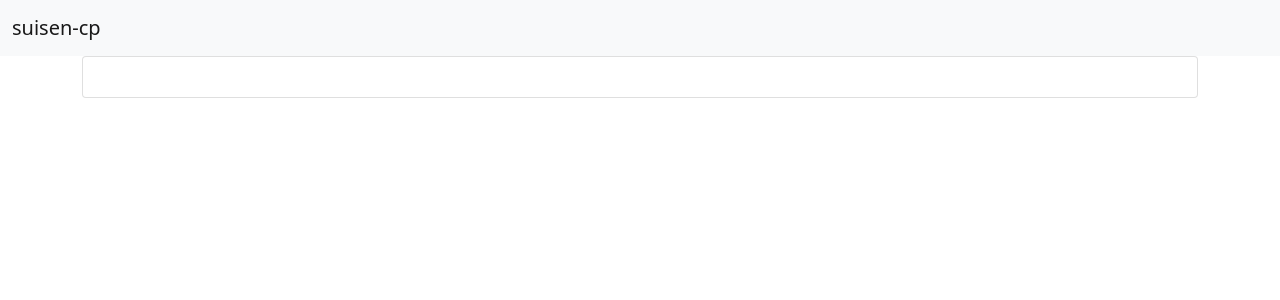
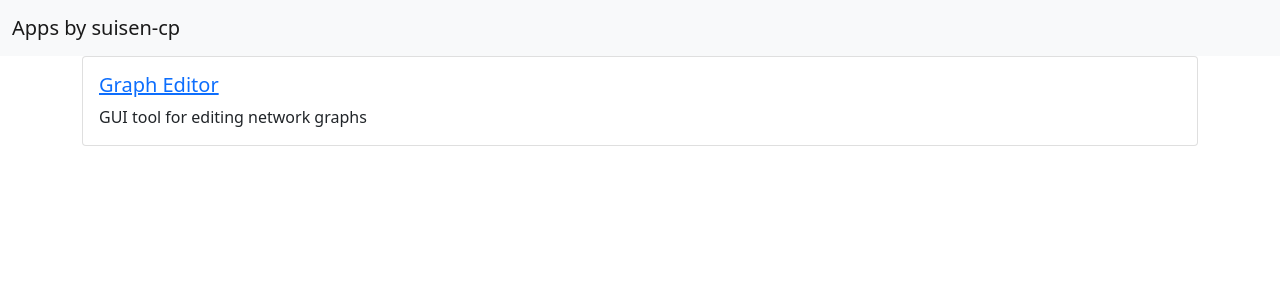
Before and after one commit to suisen-cp/graph-editor, a Jekyll site: the page built from index.html, in a window 1280 px wide. Shown: the top 300 px of the page. Built offline with Jekyll 4.4.1, drawn with Linux system fonts in a browser that asks for light colours.

Commit message:
restruct

```diff
--- a/_config.yml
+++ b/_config.yml
@@ -1,54 +1,10 @@
-# Welcome to Jekyll!
-#
-# This config file is meant for settings that affect your whole blog, values
-# which you are expected to set up once and rarely edit after that. If you find
-# yourself editing this file very often, consider using Jekyll's data files
-# feature for the data you need to update frequently.
-#
-# For technical reasons, this file is *NOT* reloaded automatically when you use
-# 'bundle exec jekyll serve'. If you change this file, please restart the server process.
-#
-# If you need help with YAML syntax, here are some quick references for you:
-# https://learn-the-web.algonquindesign.ca/topics/markdown-yaml-cheat-sheet/#yaml
-# https://learnxinyminutes.com/docs/yaml/
-#
-# Site settings
-# These are used to personalize your new site. If you look in the HTML files,
-# you will see them accessed via {{ site.title }}, {{ site.email }}, and so on.
-# You can create any custom variable you would like, and they will be accessible
-# in the templates via {{ site.myvariable }}.
-
-title: Apps by suisen-cp
-description: Apps by suisen-cp
 domain: suisen-cp.github.io
 baseurl: /apps/
 url: https://suisen-cp.github.io
-github_username: suisen-cp
 
-# Build settings
 theme: minima
 plugins:
   - jekyll-feed
-
-# Exclude from processing.
-# The following items will not be processed, by default.
-# Any item listed under the `exclude:` key here will be automatically added to
-# the internal "default list".
-#
-# Excluded items can be processed by explicitly listing the directories or
-# their entries' file path in the `include:` list.
-#
-# exclude:
-#   - .sass-cache/
-#   - .jekyll-cache/
-#   - gemfiles/
-#   - Gemfile
-#   - Gemfile.lock
-#   - node_modules/
-#   - vendor/bundle/
-#   - vendor/cache/
-#   - vendor/gems/
-#   - vendor/ruby/
 
 apps:
   graph-editor:
--- a/apps/graph-editor/index.html
+++ b/graph-editor/index.html
@@ -3,7 +3,7 @@ layout: page
 title: Graph Editor
 scripts:
     - https://cdn.bootcss.com/cytoscape/3.23.0/cytoscape.min.js
-    - apps/graph-editor/assets/graph-editor.js
+    - graph-editor/assets/graph-editor.js
 ---
 
 <div class="row mt-1">
--- a/index.html
+++ b/index.html
@@ -1,13 +1,14 @@
 ---
 layout: page
-title: suisen-cp
+title: Apps by suisen-cp
 ---
 
-{% for app in site.apps %}
+{% assign apps = site.apps | sort %}
+{% for app in apps %}
 <div class="card">
     <div class="card-body">
-        <h5 class="card-title"><a href="apps/{{ app.url }}/index.html">{{ app.title }}</a></h5>
-        <p class="card-text">{{ app.description }}</p>
+        <h5 class="card-title"><a href="{{ app[1].url | absolute_url }}">{{ app[1].title }}</a></h5>
+        <p class="card-text">{{ app[1].description }}</p>
     </div>
 </div>
 {% endfor %}
```
Also changed, not shown: graph-editor/assets/graph-editor.js (renamed from apps/graph-editor/assets/graph-editor.js).
